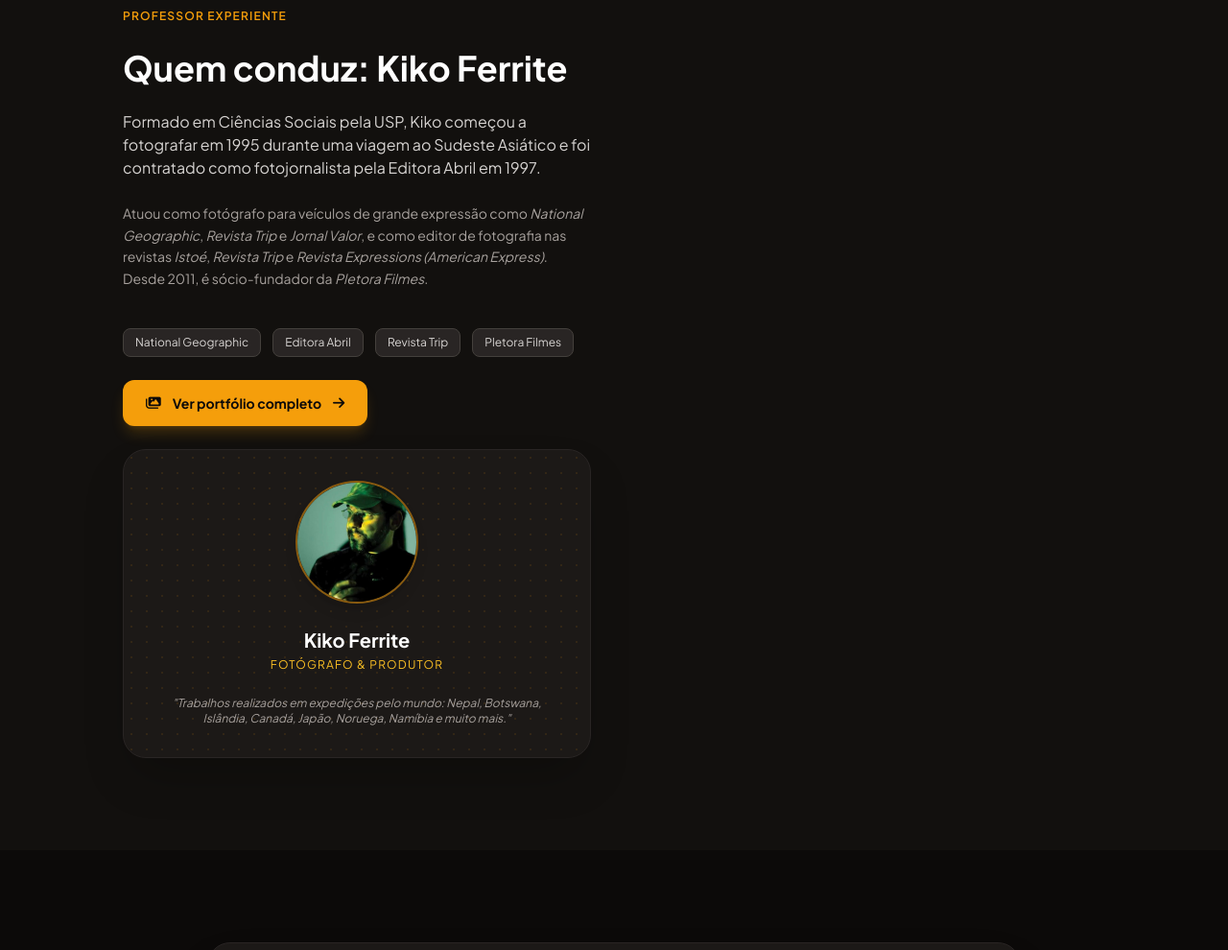
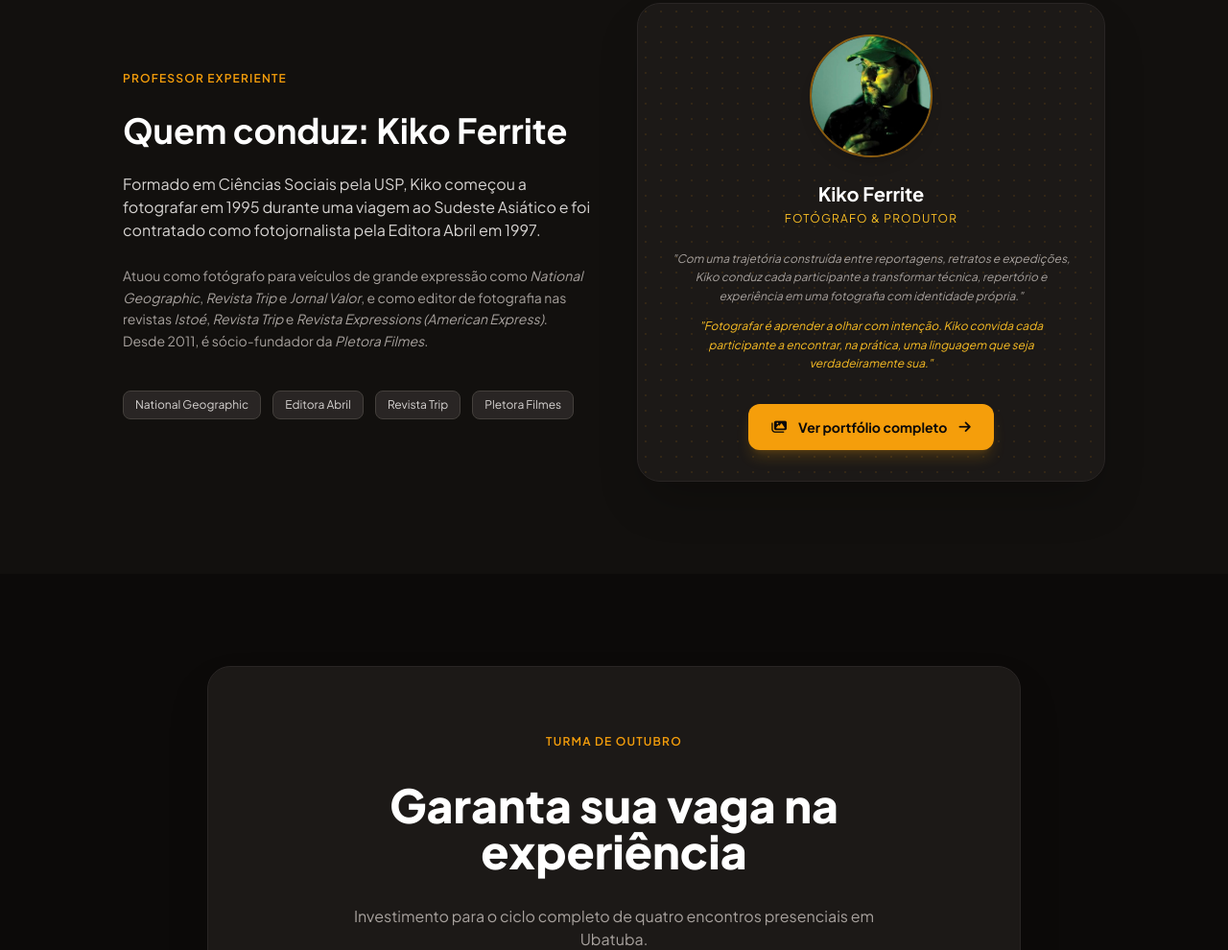
Before and after one commit to agenciaentrenos/encontre-sua-fotografia, a plain HTML site: page index.html in a window 1280 px wide. Shown: the part 3017-4007 px from the top of the page at 96% size. Drawn offline with nearby package versions, Linux system fonts and the light colour scheme.

Commit message:
Update index.html

```diff
--- a/index.html
+++ b/index.html
@@ -212,48 +212,85 @@
     <section id="professor" class="py-24 px-6 bg-stone-900/40 border-t border-stone-800/50">
     <div class="max-w-5xl mx-auto">
         <div class="grid md:grid-cols-2 gap-12 items-center">
+
+            <!-- Coluna de apresentação -->
             <div class="space-y-6">
-                    <span class="text-xs font-semibold text-amber-500 uppercase tracking-widest">Professor Experiente</span>
-                    <h3 class="text-3xl md:text-4xl font-bold text-white">Quem conduz: Kiko Ferrite</h3>
+                <span class="text-xs font-semibold text-amber-500 uppercase tracking-widest">
+                    Professor Experiente
+                </span>
+
+                <h3 class="text-3xl md:text-4xl font-bold text-white">
+                    Quem conduz: Kiko Ferrite
+                </h3>
+
                 <p class="text-stone-300 leading-relaxed text-sm sm:text-base">
                     Formado em Ciências Sociais pela USP, Kiko começou a fotografar em 1995 durante uma viagem ao Sudeste Asiático e foi contratado como fotojornalista pela Editora Abril em 1997.
                 </p>
+
                 <p class="text-stone-400 leading-relaxed text-sm">
                     Atuou como fotógrafo para veículos de grande expressão como <em>National Geographic</em>, <em>Revista Trip</em> e <em>Jornal Valor</em>, e como editor de fotografia nas revistas <em>Istoé</em>, <em>Revista Trip</em> e <em>Revista Expressions (American Express)</em>. Desde 2011, é sócio-fundador da <em>Pletora Filmes</em>.
                 </p>
-                    <div class="pt-4">
-    <div class="flex flex-wrap gap-3">
-        <span class="px-3 py-1.5 bg-stone-800 text-stone-300 text-xs rounded-lg border border-stone-700">National Geographic</span>
-        <span class="px-3 py-1.5 bg-stone-800 text-stone-300 text-xs rounded-lg border border-stone-700">Editora Abril</span>
-        <span class="px-3 py-1.5 bg-stone-800 text-stone-300 text-xs rounded-lg border border-stone-700">Revista Trip</span>
-        <span class="px-3 py-1.5 bg-stone-800 text-stone-300 text-xs rounded-lg border border-stone-700">Pletora Filmes</span>
+
+                <div class="pt-4 flex flex-wrap gap-3">
+                    <span class="px-3 py-1.5 bg-stone-800 text-stone-300 text-xs rounded-lg border border-stone-700">
+                        National Geographic
+                    </span>
+
+                    <span class="px-3 py-1.5 bg-stone-800 text-stone-300 text-xs rounded-lg border border-stone-700">
+                        Editora Abril
+                    </span>
+
+                    <span class="px-3 py-1.5 bg-stone-800 text-stone-300 text-xs rounded-lg border border-stone-700">
+                        Revista Trip
+                    </span>
+
+                    <span class="px-3 py-1.5 bg-stone-800 text-stone-300 text-xs rounded-lg border border-stone-700">
+                        Pletora Filmes
+                    </span>
+                </div>
             </div>
 
+            <!-- Card visual do Kiko -->
+            <div class="bg-stone-900 p-8 rounded-3xl border border-stone-800 shadow-2xl relative overflow-hidden">
+                <div class="absolute inset-0 bg-[radial-gradient(#f59e0b_1px,transparent_1px)] opacity-10 [background-size:16px_16px]"></div>
+
+                <div class="relative z-10 space-y-6 text-center">
+                    <div class="w-32 h-32 rounded-full mx-auto overflow-hidden border-2 border-amber-500/50 shadow-lg">
+                        <img src="IMG_4603.jpeg" alt="Kiko Ferrite" class="w-full h-full object-cover">
+                    </div>
+
+                    <div>
+                        <h4 class="text-xl font-bold text-white">Kiko Ferrite</h4>
+                        <p class="text-xs text-amber-400 uppercase tracking-widest mt-1">
+                            Fotógrafo & Produtor
+                        </p>
+                    </div>
+
+                    <div class="space-y-3">
+                        <p class="text-xs text-stone-400 italic leading-relaxed">
+                            "Com uma trajetória construída entre reportagens, retratos e expedições, Kiko conduz cada participante a transformar técnica, repertório e experiência em uma fotografia com identidade própria."
+                        </p>
+
+                        <p class="text-xs text-amber-400 italic leading-relaxed">
+                            "Fotografar é aprender a olhar com intenção. Kiko convida cada participante a encontrar, na prática, uma linguagem que seja verdadeiramente sua."
+                        </p>
+                    </div>
+
+                    <div class="pt-2">
                         <a href="portfolio.html"
-       class="inline-flex items-center gap-3 mt-6 bg-amber-500 hover:bg-amber-400 text-stone-950 px-6 py-3.5 rounded-xl font-bold text-sm transition shadow-lg shadow-amber-500/20">
+                           class="inline-flex items-center justify-center gap-3 bg-amber-500 hover:bg-amber-400 text-stone-950 px-6 py-3.5 rounded-xl font-bold text-sm transition shadow-lg shadow-amber-500/20">
                             <i class="fa-solid fa-images"></i>
                             Ver portfólio completo
                             <i class="fa-solid fa-arrow-right"></i>
                         </a>
                     </div>
-                <div class="bg-stone-900 p-8 rounded-3xl border border-stone-800 shadow-2xl relative overflow-hidden">
-                    <div class="absolute inset-0 bg-[radial-gradient(#f59e0b_1px,transparent_1px)] opacity-10 [background-size:16px_16px]"></div>
-                    <div class="relative z-10 space-y-6 text-center">
-                        <div class="w-32 h-32 rounded-full mx-auto overflow-hidden border-2 border-amber-500/50 shadow-lg">
-                            <img src="IMG_4603.jpeg" alt="Kiko Ferrite" class="w-full h-full object-cover">
-                        </div>
-                        <div>
-                            <h4 class="text-xl font-bold text-white">Kiko Ferrite</h4>
-                            <p class="text-xs text-amber-400 uppercase tracking-widest mt-1">Fotógrafo & Produtor</p>
-                        </div>
-                        <p class="text-xs text-stone-400 italic">
-                            "Trabalhos realizados em expedições pelo mundo: Nepal, Botswana, Islândia, Canadá, Japão, Noruega, Namíbia e muito mais."
-                        </p>
                 </div>
             </div>
+
         </div>
     </div>
 </section>
+
 
     <section id="inscricao" class="py-24 px-6 max-w-4xl mx-auto text-center">
         <div class="bg-stone-900 border border-stone-800 p-8 sm:p-16 rounded-3xl shadow-2xl space-y-8">
```
Lines whose indentation alone changed are shown as unchanged.
